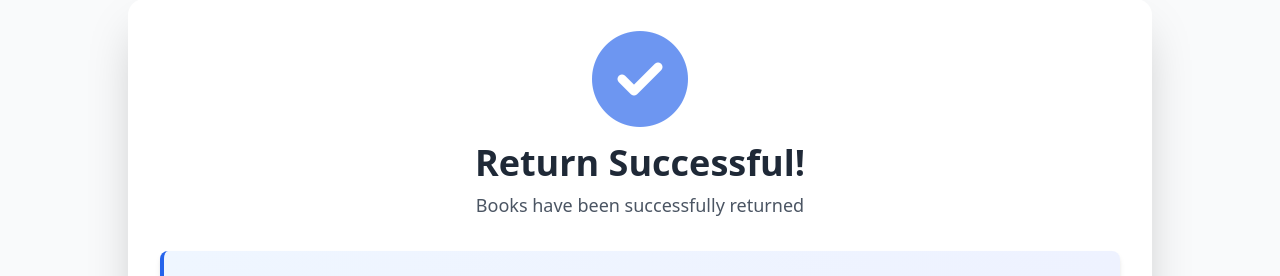
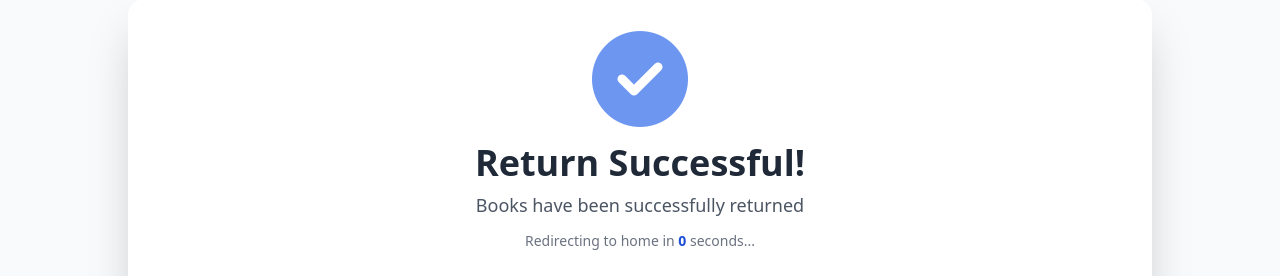
Before and after one commit to itsmehedwig/SAMPLE, a Django app: template library/templates/library/pos_return_success.html in a window 1280 px wide. Shown: the part 113-389 px from the top of the page. Run offline with Django 5.2, Linux system fonts and the light colour scheme; the template is opened without the code that fills it, so the values that code supplies are empty; parts of the project's set-up code (start-up, migrations or seed data) failed here and were passed over; some libraries are stand-ins or nearby versions.

Commit message:
Update pos_return_success.html

```diff
--- a/library/templates/library/pos_return_success.html
+++ b/library/templates/library/pos_return_success.html
@@ -8,6 +8,9 @@
         <i class="fas fa-check-circle text-8xl text-blue-600 mb-4 animate-pulse"></i>
         <h1 class="text-4xl font-bold text-gray-800 mb-2">Return Successful!</h1>
         <p class="text-gray-600 text-lg">Books have been successfully returned</p>
+        <p class="text-gray-500 mt-3 text-sm">
+            Redirecting to home in <span id="countdown" class="font-semibold text-blue-700">5</span> seconds...
+        </p>
     </div>
 
     <div class="bg-gradient-to-r from-blue-50 to-indigo-50 border-l-4 border-blue-600 rounded-lg p-6 mb-8 shadow-md">
@@ -104,8 +107,19 @@
 </div>
 
 <script>
-    setTimeout(function() {
-        window.location.href = "{% url 'pos_home' %}";
-    }, 10000);
+    (function() {
+        const countdownElement = document.getElementById('countdown');
+        let seconds = 5;
+
+        const timer = setInterval(() => {
+            seconds--;
+            countdownElement.textContent = seconds;
+            if (seconds <= 0) {
+                clearInterval(timer);
+                window.location.href = "{% url 'pos_home' %}";
+            }
+        }, 1000); // ✅ 1000ms = 1 second per tick
+    })();
 </script>
+
 {% endblock %}
```
